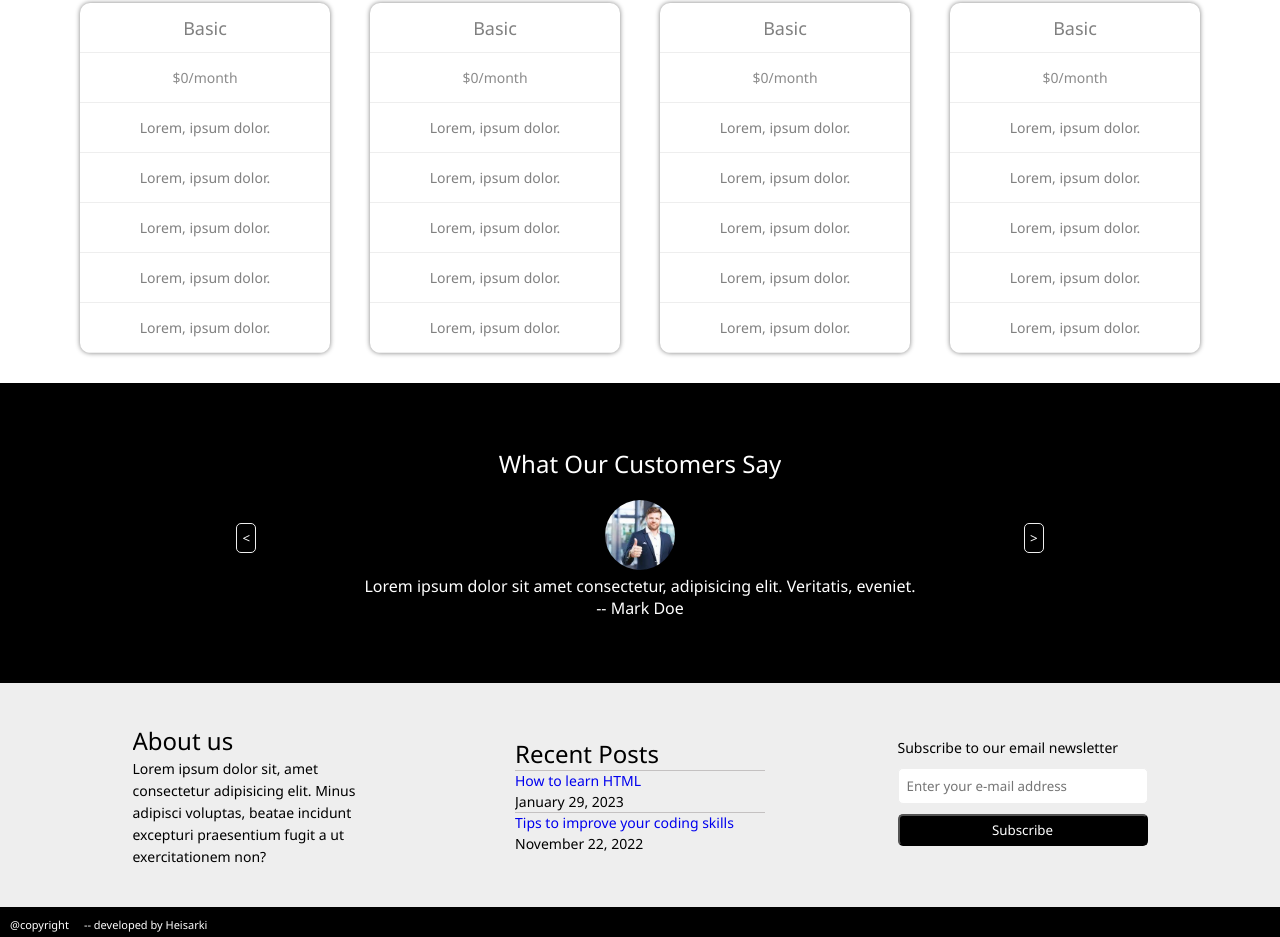
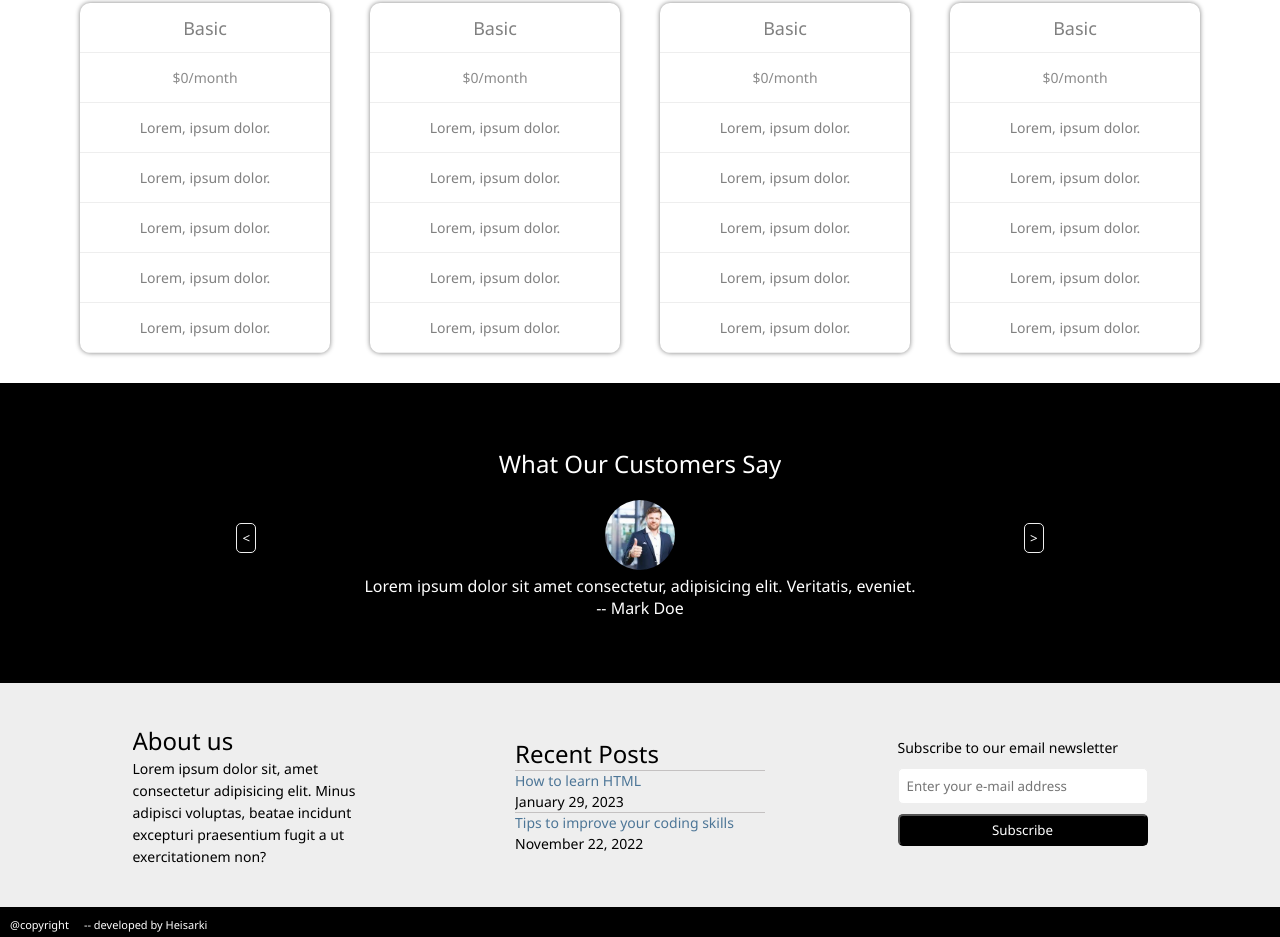
Before and after one commit to Heisarki/Business-website-template, a plain HTML site: page index.html in a window 1280 px wide. Shown: the part 1310-2247 px from the top of the page. Drawn offline with Linux system fonts and the light colour scheme.

Commit message:
fixing nav-link bug

```diff
--- a/styles.css
+++ b/styles.css
@@ -321,6 +321,7 @@ button {
     display: flex;
     flex-direction: column;
     /* margin-bottom: 10px; */
+    color: rgb(77, 118, 151);
     border-top: 1px solid rgb(196, 193, 193);
 }
 
```
